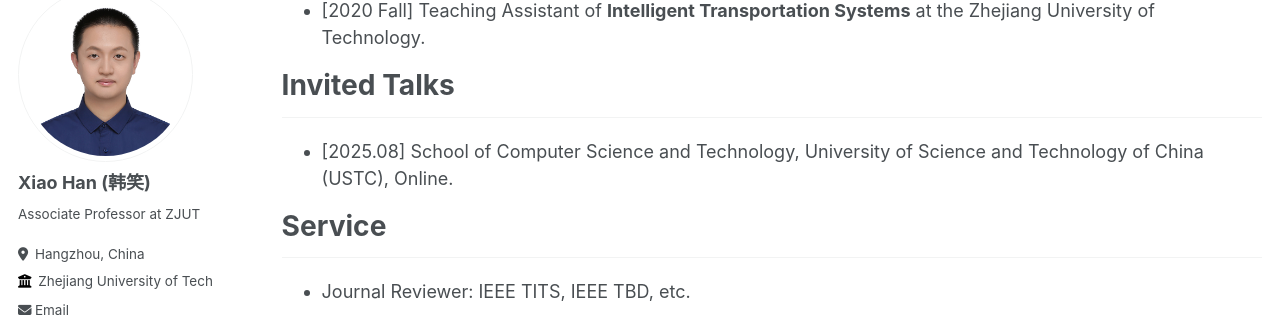
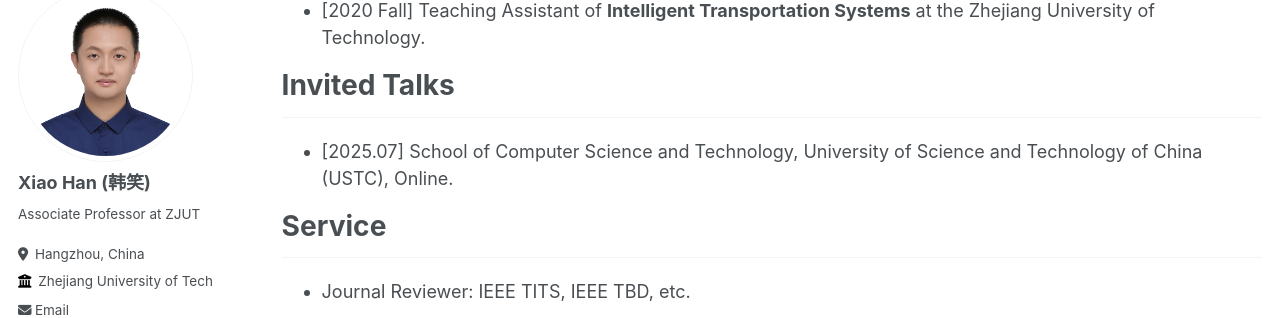
Before and after one commit to hahahenha/hahahenha.github.io, a Jekyll site: the page built from _pages/cv.md, in a window 1280 px wide and 900 px high, scrolled down 962 px. Shown: the part 119-437 px from the top of the window. Built offline with Jekyll 4.4.1, drawn with Linux system fonts in a browser that asks for light colours; some web fonts are replaced.

Commit message:
Update cv.md

```diff
--- a/_pages/cv.md
+++ b/_pages/cv.md
@@ -91,7 +91,7 @@ redirect_to: "https://www.hahahenha.net/static/CV/CV_HX.pdf"
 <hr style="margin-top: 8px; margin-bottom: 20px;">
 
 <ul>
-  <li>[2025.08] School of Computer Science and Technology, University of Science and Technology of China (USTC), Online.</li>
+  <li>[2025.07] School of Computer Science and Technology, University of Science and Technology of China (USTC), Online.</li>
 </ul>
 
 
```
